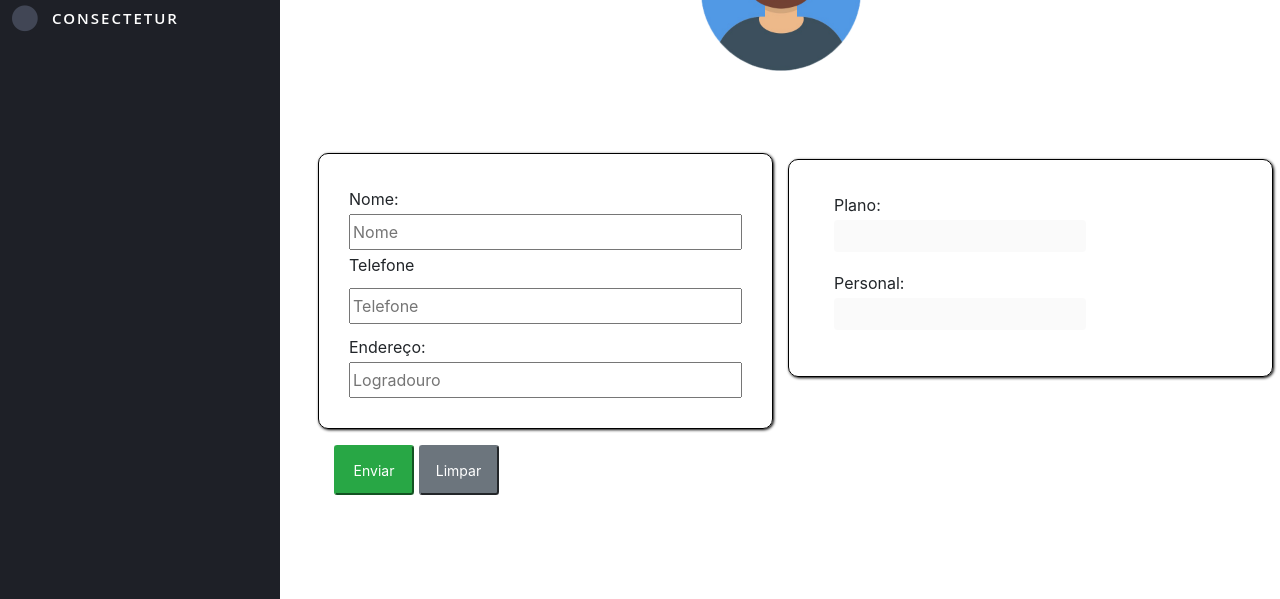
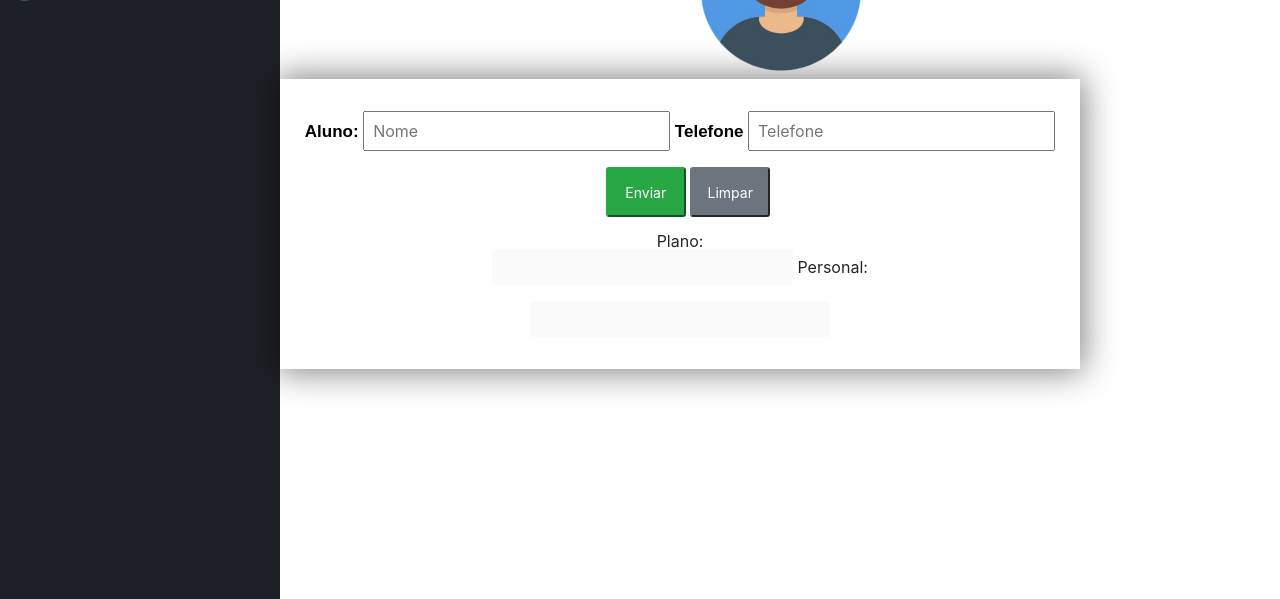
Before and after one commit to MatheusDois/Projetofinal, a PHP site: page /dashboard/alterardados.php in a window 1280 px wide. Shown: the part 201-800 px from the top of the page. Run offline with PHP 8.4, Linux system fonts and the light colour scheme; a user stored in the database is signed in; data comes from the database, SQL or seed files in the repository; data that the repository does not hold is empty; some libraries are stand-ins or nearby versions.

Commit message:
atualizado 2.0

```diff
--- a/dashboard/alterardados.php
+++ b/dashboard/alterardados.php
@@ -55,18 +55,70 @@ input::placeholder{
     color:
 }
 
-.box{
-    border-radius: 10px;
-    padding: 30px;
-    border: .5px solid #000;
-    box-shadow: 1px 1px 3px #000;
-    position: relative;
-    top: 0;
+
+
+
+
+
+ /* maluco */
+
+ * {
+	box-sizing: border-box;
+  line-height: 1;
+  margin: 0;
+  padding: 0;
 }
 
-.box:nth-child(2){
-    padding: 10px;
+
+
+ form {
+  background: #fff;
+  box-shadow: 0 0 2em .2em rgba(0,0,0,0.5);
+  margin: 80px 70em 0 auto;
+  padding: 1em;
+  width: 50em;
 }
+
+
+
+label {
+  display: block;
+  margin-bottom: .5em;
+  font-family:Arial, sans-serif;
+    font-size:17px;
+    color:#000;
+    font-weight:bold;
+
+}
+
+
+
+
+ p {
+  flex: 12.5em;
+  margin: .5em;
+}
+
+ fieldset {
+  border: 0;
+
+  flex-wrap: wrap;
+}
+
+input {
+  padding: .5em;
+  width: 40%;
+}
+
+input [nome] {
+  padding: .5em;
+  width: 40%;
+}
+
+
+
+
+
 
 </style>
 
@@ -122,43 +174,27 @@ input::placeholder{
 
 
     <form action="bancodedados/update.php" method="post">
-        <div class="row container-fluid ml-2">
-            <div class="col-6 text-left">
-                <div class="box mt-4">
-                    Nome:
-                    <input type="text" name="nome" size="20" class="w-100" placeholder="Nome"value="<?= $nome?>">
-                    Telefone
-                    <input type="text" name="telefone" class="w-100 mt-2 mb-2" placeholder="Telefone" value="<?= $telefone?>">
-                    Endereço:
-                    <input type="text" name="endereco" class="w-100" placeholder="Logradouro" value="<?= $ENDERECO?>">
+    <p>
+    <fieldset>
+  <label for="nome">  Aluno: </label> <input type="text" name="nome" id="nome" size="20" placeholder="Nome"value="<?= $nome?>">
+                    <label for="telefone>">Telefone</label>
+                    <input type="text" name="telefone"  placeholder="Telefone" value="<?= $telefone?>">
+
+</fieldset>
 
 
-                </div>
                 <p><p><p><input type="submit" style="width: 80px; height: 50px" value="Enviar" class="btn-sm btn-success ml-3">
                             <input type="reset" style="width: 80px; height: 50px" value="Limpar" class="btn-sm btn-secondary" >
-            </div>
-            <div class="col" style="margin-top: -100px;">
-                <div class="row box">
-                    <div class="col text-left">
+
+
+
+            <fieldset>
                         Plano:<p><input type="text" value="<?=$plano?>" disabled class="rounded" style="border: none;">
-                        <div class="text-left mt-1">
 
-                        </div>
-                    </div>
-                    <div class="col">
-                    <div class="text-left">
                             Personal:<P><input type="text" value="<?=$personal?>" disabled class="rounded" style="border: none;">
 
+                        </fieldset>
 
-                        </div>
-
-                    </div>
-
-                </div>
-
-            </div>
-
-        </div>
 
     </form>
 
```
